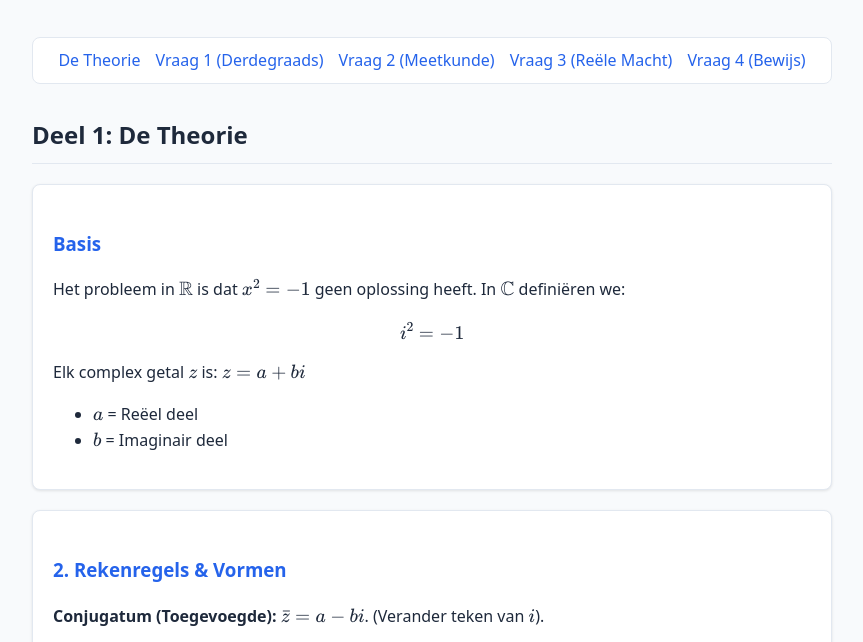
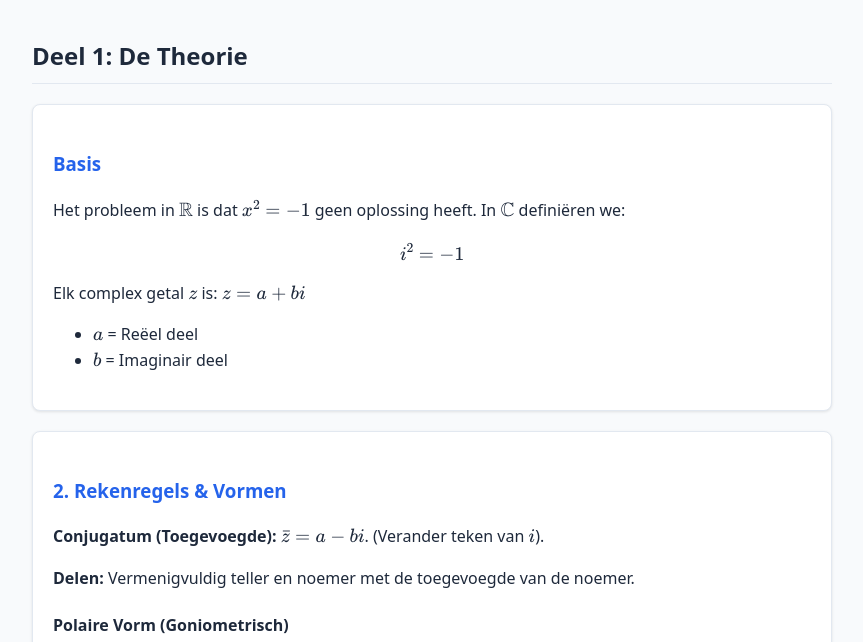
Before and after one commit to iljod/integrale-study-guide, a plain HTML site: page index.html in a window 1280 px wide. Shown: the part 126-768 px from the top of the page, without its empty margins (208-1071 px from the left). Drawn offline with nearby package versions, Linux system fonts and the light colour scheme.

Commit message:
Update index.html

```diff
--- a/index.html
+++ b/index.html
@@ -150,16 +150,6 @@
         <h1>Complexe Getallen ($\mathbb{C}$)</h1>
     </header>
 
-    <nav>
-        <ul>
-            <li><a href="#theorie">De Theorie</a></li>
-            <li><a href="#vraag1">Vraag 1 (Derdegraads)</a></li>
-            <li><a href="#vraag2">Vraag 2 (Meetkunde)</a></li>
-            <li><a href="#vraag3">Vraag 3 (Reële Macht)</a></li>
-            <li><a href="#vraag4">Vraag 4 (Bewijs)</a></li>
-        </ul>
-    </nav>
-
     <section id="theorie">
         <h2>Deel 1: De Theorie</h2>
 
```
